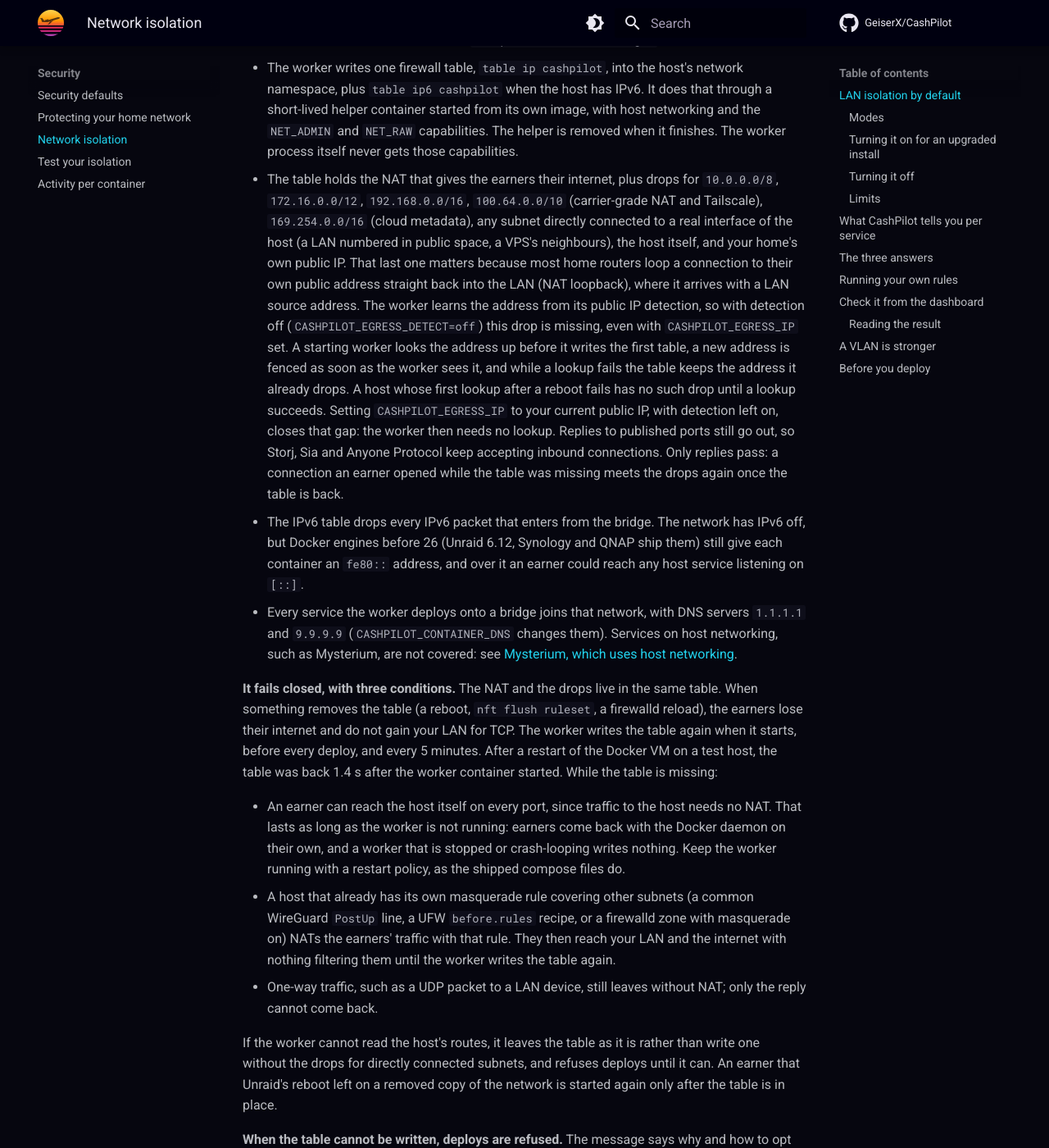
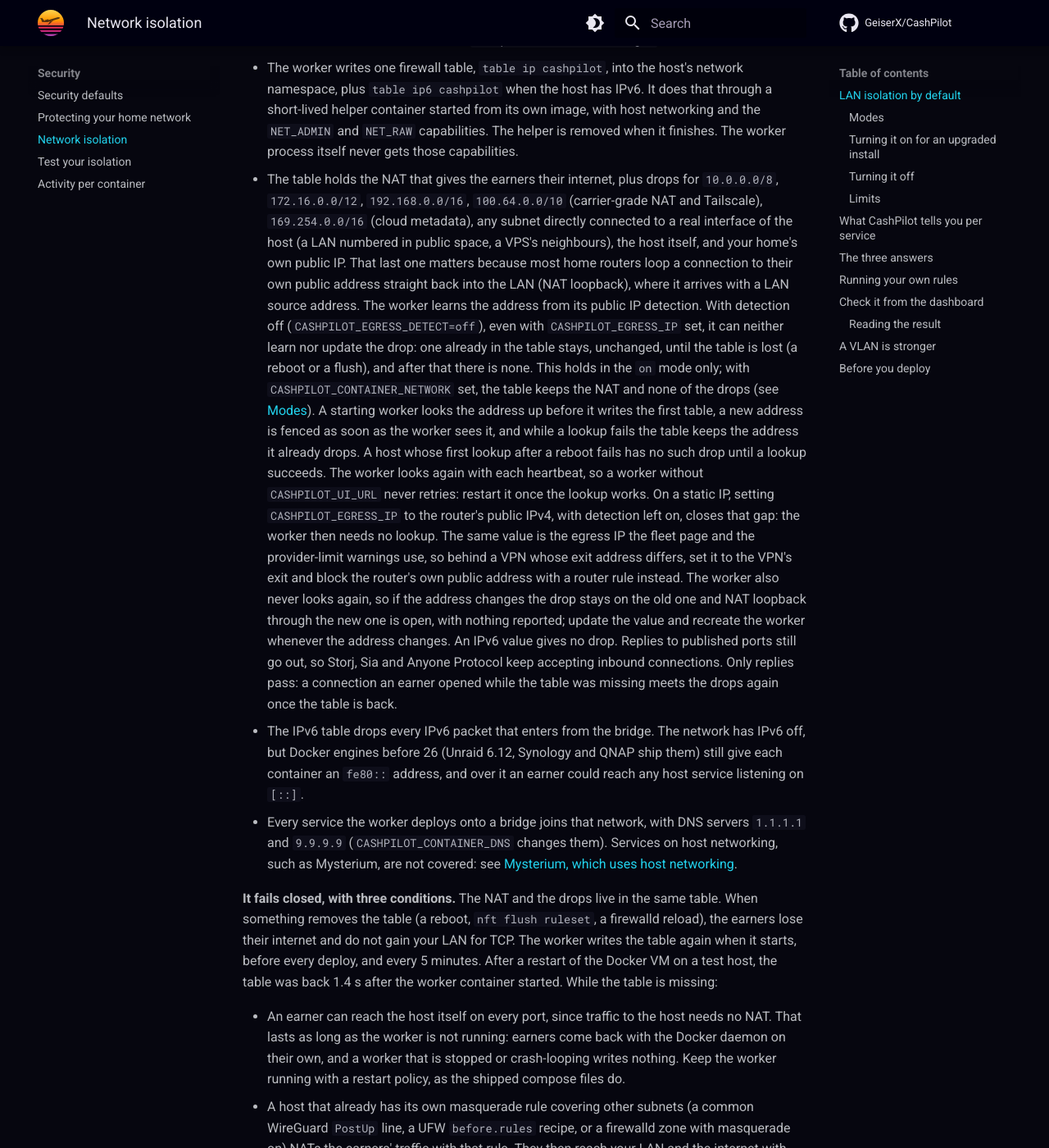
Before and after one commit to GeiserX/CashPilot, an MkDocs documentation site: the page built from docs/isolation.md, in a window 1280 px wide and 1400 px high, scrolled down 914 px. Shown: the whole window at 82% size. Built offline with MkDocs 1.6.1 and Material for MkDocs 9.7.7, drawn with Linux system fonts in a browser that asks for light colours; comment, search, counter and statistics services are not loaded; some of the changed text lies outside the part shown.

Commit message:
docs(isolation): warn that a fixed egress IP goes stale on a dynamic line and leaves NAT loopback open (#608)
* docs(isolation): say what the egress override and detection-off really do to the NAT-loopback drop

CASHPILOT_EGRESS_IP is never looked up again, so on a dynamic line the drop
stays on the old address; an IPv6 value gives no drop; with detection off an
existing drop stays until the table is lost. Also: the modes table names
/data/.isolation_on, the limits name a second WAN, the upgrade note names
v1.70.0 as the first release with the fence, and the lifespan comment no
longer claims more than the docs.

* docs(isolation): say which modes keep the drops, where the marker lives, and what to block on a VLAN

* docs(isolation): say a worker without a UI URL never retries the egress lookup

```diff
--- a/docs/isolation.md
+++ b/docs/isolation.md
@@ -43,14 +43,26 @@
   one matters because most home routers loop a connection to their own public
   address straight back into the LAN (NAT loopback), where it arrives with a
   LAN source address. The worker learns the address from its public IP
-  detection, so with detection off (`CASHPILOT_EGRESS_DETECT=off`) this drop
-  is missing, even with `CASHPILOT_EGRESS_IP` set. A starting worker looks the
+  detection. With detection off (`CASHPILOT_EGRESS_DETECT=off`), even with
+  `CASHPILOT_EGRESS_IP` set, it can neither learn nor update the drop: one
+  already in the table stays, unchanged, until the table is lost (a reboot or a
+  flush), and after that there is none. This holds in the `on` mode only; with
+  `CASHPILOT_CONTAINER_NETWORK` set, the table keeps the NAT and none of the
+  drops (see [Modes](#modes)). A starting worker looks the
   address up before it writes the first table, a new address is fenced as soon
   as the worker sees it, and while a lookup fails the table keeps the address it
   already drops. A host whose first lookup after a reboot fails has no such
-  drop until a lookup succeeds. Setting `CASHPILOT_EGRESS_IP` to your current
-  public IP, with detection left on, closes that gap: the worker then needs no
-  lookup. Replies to published ports still go out, so Storj,
+  drop until a lookup succeeds. The worker looks again with each heartbeat, so
+  a worker without `CASHPILOT_UI_URL` never retries: restart it once the lookup
+  works. On a static IP, setting `CASHPILOT_EGRESS_IP`
+  to the router's public IPv4, with detection left on, closes that gap: the
+  worker then needs no lookup. The same value is the egress IP the fleet page
+  and the provider-limit warnings use, so behind a VPN whose exit address
+  differs, set it to the VPN's exit and block the router's own public address
+  with a router rule instead. The worker also never looks again, so if the address
+  changes the drop stays on the old one and NAT loopback through the new one
+  is open, with nothing reported; update the value and recreate the worker
+  whenever the address changes. An IPv6 value gives no drop. Replies to published ports still go out, so Storj,
   Sia and Anyone Protocol keep accepting inbound connections. Only replies pass:
   a connection an earner opened while the table was missing meets the drops
   again once the table is back.
@@ -100,10 +112,10 @@
 
 | Mode | When | What happens |
 |---|---|---|
-| on | a new install, `CASHPILOT_ISOLATION=on`, the `cashpilot-isolated` network CashPilot created exists, or an earner is still bound to it after Unraid removed it | earners join the fenced network |
+| on | a new install, `CASHPILOT_ISOLATION=on`, the `cashpilot-isolated` network CashPilot created exists, an earner is still bound to it after Unraid removed it, or the worker recorded it in `.isolation_on` in its data folder (`CASHPILOT_DATA_DIR`, `/data` by default) | earners join the fenced network |
 | legacy | an upgraded install whose earners already sit on Docker's default bridge | nothing changes on upgrade; the fleet page offers **Turn on isolation** |
 | off | `CASHPILOT_ISOLATION=off` | Docker's default bridge, as before; earners left on the fenced network keep their internet until you redeploy them |
-| your own network | `CASHPILOT_CONTAINER_NETWORK` is set | that network, with your own rules, as before; CashPilot writes no table, except the NAT alone while earners are still on `cashpilot-isolated`, so they keep their internet until you redeploy them |
+| your own network | `CASHPILOT_CONTAINER_NETWORK` is set | that network, with your own rules, as before; CashPilot writes no table, except the NAT alone while earners are still on `cashpilot-isolated`, so they keep their internet, without the fence's drops, until you redeploy them |
 
 The mode lives in Docker and in the worker's `/data` (`.isolation_on`, written
 the first time the worker is on, deleted by `CASHPILOT_ISOLATION=off`), so losing
@@ -148,6 +160,11 @@
   stopped earners are still on Docker's default bridge from before the switch:
   an earner bound to the removed network is enough to keep isolation on.
   Setting it to Yes avoids the gap.
+- Only the one public IPv4 the worker sees as its egress is dropped. With a
+  second WAN or more public IPs, the others can still loop back through NAT
+  into port-forwarded LAN services or the router's own page. Block them on the
+  router, or put the earners on a VLAN whose firewall rule lets it reach the
+  internet but not the LAN or the router's other public addresses.
 - A LAN on a public range behind another router (not directly connected to the
   host) is not dropped. Use a VLAN or your own rules.
 - Tested on Linux Docker 29 with nf_tables (colima on macOS, the same VM model
```
Also changed, not shown: UPGRADING.md (+1 -1 lines), 1 other file.
